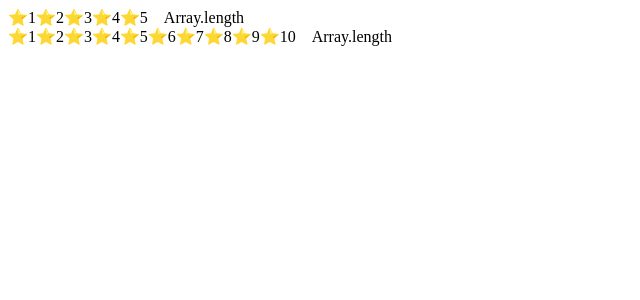
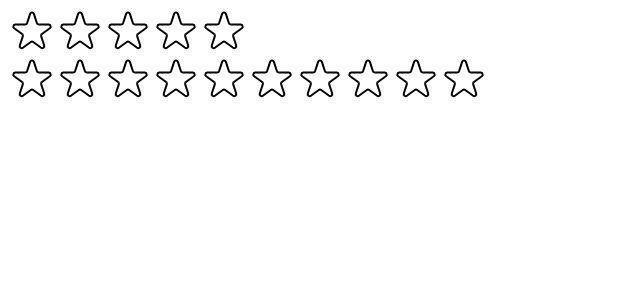
Before and after one commit to brunopenner/Use-Popcorn-V2, a React (Vite) app: page / in a window 1280 px wide. Shown: the top 300 px of the page, without its empty margins (0-640 px from the left). Built offline with nearby package versions, Linux system fonts and the light colour scheme.

Commit message:
#116. Creating the Stars

```diff
--- a/src/StarRating.jsx
+++ b/src/StarRating.jsx
@@ -1,3 +1,5 @@
+import { useState } from "react";
+
 const containerStyle = {
     display: 'flex',
     alignItems: 'center',
@@ -6,7 +8,6 @@
 
 const starContainerStyle= {
     display: 'flex',
-    gap: '4px,'
 }
 
 const textStyle = {
@@ -15,14 +16,81 @@
 }
 
 export default function StarRating ({ maxRating=10 }) {
+    const [rating, setRating] = useState(0)
+
+    function handleRating (rating) {
+        setRating(rating);
+    }
     return (
         <div style={containerStyle}>
             <div style={starContainerStyle}>
                 {Array.from({length: maxRating}, (_, i) => (
-                    <span>⭐{i+1}</span>
+                    <Star key={i} onRate={() => handleRating(i+1)} full={rating >= i+1} />
                 ))}
             </div>
-            <p style={textStyle}>Array.length</p>
+            <p style={textStyle}>{rating || ""}</p>
         </div>
     )
 }
+
+const starStyle = {
+    width: '48px',
+    height: '48px',
+    display: 'block',
+    cursor: 'pointer'
+}
+
+function Star ({onRate, full}) {
+    return (
+        <span role="button" style={starStyle} onClick={onRate}>
+            {full ? (
+                <svg
+                xmlns="http://www.w3.org/2000/svg"
+                viewBox="0 0 20 20"
+                fill="#000"
+                stroke="#000"
+                >
+                <path
+                    d="M9.049 2.927c.3-.921 1.603-.921 1.902 0l1.07 3.292a1 1 0 00.95.69h3.462c.969 0 1.371 1.24.588 1.81l-2.8 2.034a1 1 0 00-.364 1.118l1.07 3.292c.3.921-.755 1.688-1.54 1.118l-2.8-2.034a1 1 0 00-1.175 0l-2.8 2.034c-.784.57-1.838-.197-1.539-1.118l1.07-3.292a1 1 0 00-.364-1.118L2.98 8.72c-.783-.57-.38-1.81.588-1.81h3.461a1 1 0 00.951-.69l1.07-3.292z"
+                />
+            </svg> )
+            : (
+                <svg
+                    xmlns="http://www.w3.org/2000/svg"
+                    fill="none"
+                    viewBox="0 0 24 24"
+                    stroke="#000"
+                    >
+                    <path
+                        strokeLinecap="round"
+                        strokeLinejoin="round"
+                        strokeWidth="{2}"
+                        d="M11.049 2.927c.3-.921 1.603-.921 1.902 0l1.519 4.674a1 1 0 00.95.69h4.915c.969 0 1.371 1.24.588 1.81l-3.976 2.888a1 1 0 00-.363 1.118l1.518 4.674c.3.922-.755 1.688-1.538 1.118l-3.976-2.888a1 1 0 00-1.176 0l-3.976 2.888c-.783.57-1.838-.197-1.538-1.118l1.518-4.674a1 1 0 00-.363-1.118l-3.976-2.888c-.784-.57-.38-1.81.588-1.81h4.914a1 1 0 00.951-.69l1.519-4.674z"
+                    />
+                </svg>
+            )}
+        </span>
+    )
+}
+
+
+/*
+FULL STAR
+
+<svg
+  xmlns="http://www.w3.org/2000/svg"
+  viewBox="0 0 20 20"
+  fill="#000"
+  stroke="#000"
+>
+  <path
+    d="M9.049 2.927c.3-.921 1.603-.921 1.902 0l1.07 3.292a1 1 0 00.95.69h3.462c.969 0 1.371 1.24.588 1.81l-2.8 2.034a1 1 0 00-.364 1.118l1.07 3.292c.3.921-.755 1.688-1.54 1.118l-2.8-2.034a1 1 0 00-1.175 0l-2.8 2.034c-.784.57-1.838-.197-1.539-1.118l1.07-3.292a1 1 0 00-.364-1.118L2.98 8.72c-.783-.57-.38-1.81.588-1.81h3.461a1 1 0 00.951-.69l1.07-3.292z"
+  />
+</svg>
+
+
+EMPTY STAR
+
+
+
+*/
```
